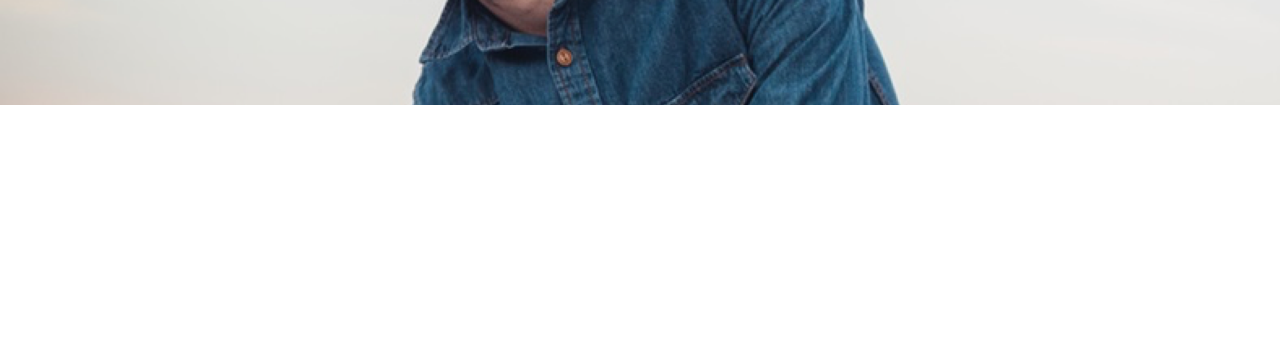
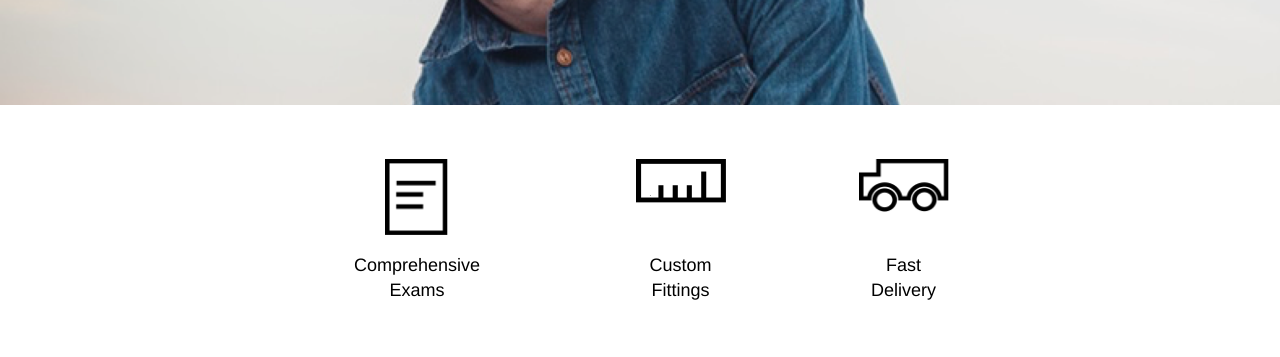
Before and after one commit to ryanmhowell/Tortoiseshell-Optics, a plain HTML site: page index.html in a window 1280 px wide. Shown: the part 453-810 px from the top of the page. Drawn offline with Linux system fonts and the light colour scheme.

Commit message:
Started to add and style main section.

```diff
--- a/index.html
+++ b/index.html
@@ -36,5 +36,27 @@
   </div>
 </div>
 </header>
+<main>
+  <div id="benefits-container">
+    <div id="exams" class="benefit">
+      <img src="./resources/images/paper-icon.png" />
+      <p>
+        Comprehensive Exams
+      </p>
+    </div>
+    <div id="fittings" class="benefit">
+      <img src="./resources/images/ruler-icon.png" />
+      <p>
+        Custom Fittings
+      </p>
+    </div>
+    <div id="delivery" class="benefit">
+      <img src="./resources/images/truck-icon.png" />
+      <p>
+        Fast Delivery
+      </p>
+    </div>
+  </div>
+</main>
 </body>
 </html>
--- a/resources/css/style.css
+++ b/resources/css/style.css
@@ -30,6 +30,7 @@ header {
   color: white;
   height: 3rem;
   margin: 1rem auto;
+  padding: 1rem 0;
   justify-content: space-between;
 }
 
@@ -74,3 +75,40 @@ nav ul li {
   align-items: center;
   justify-content: center;
 }
+
+
+
+/*main section*/
+
+
+
+#benefits-container {
+  display: inline-flex;
+  margin: 3rem auto;
+  width: 100%;
+  justify-content: center;
+}
+
+.benefit {
+  display: flex;
+  flex-direction: column;
+  justify-content: space-between;
+  text-align: center;
+  align-items: center;
+  margin: 0 3rem;
+}
+
+#benefits-container p {
+  margin: 0;
+  margin-top: 1rem;
+  width: 90%;
+}
+
+
+#exams img {
+  width: 3.5rem;
+}
+
+#fittings img, #delivery img {
+  width: 5rem;
+}
```
